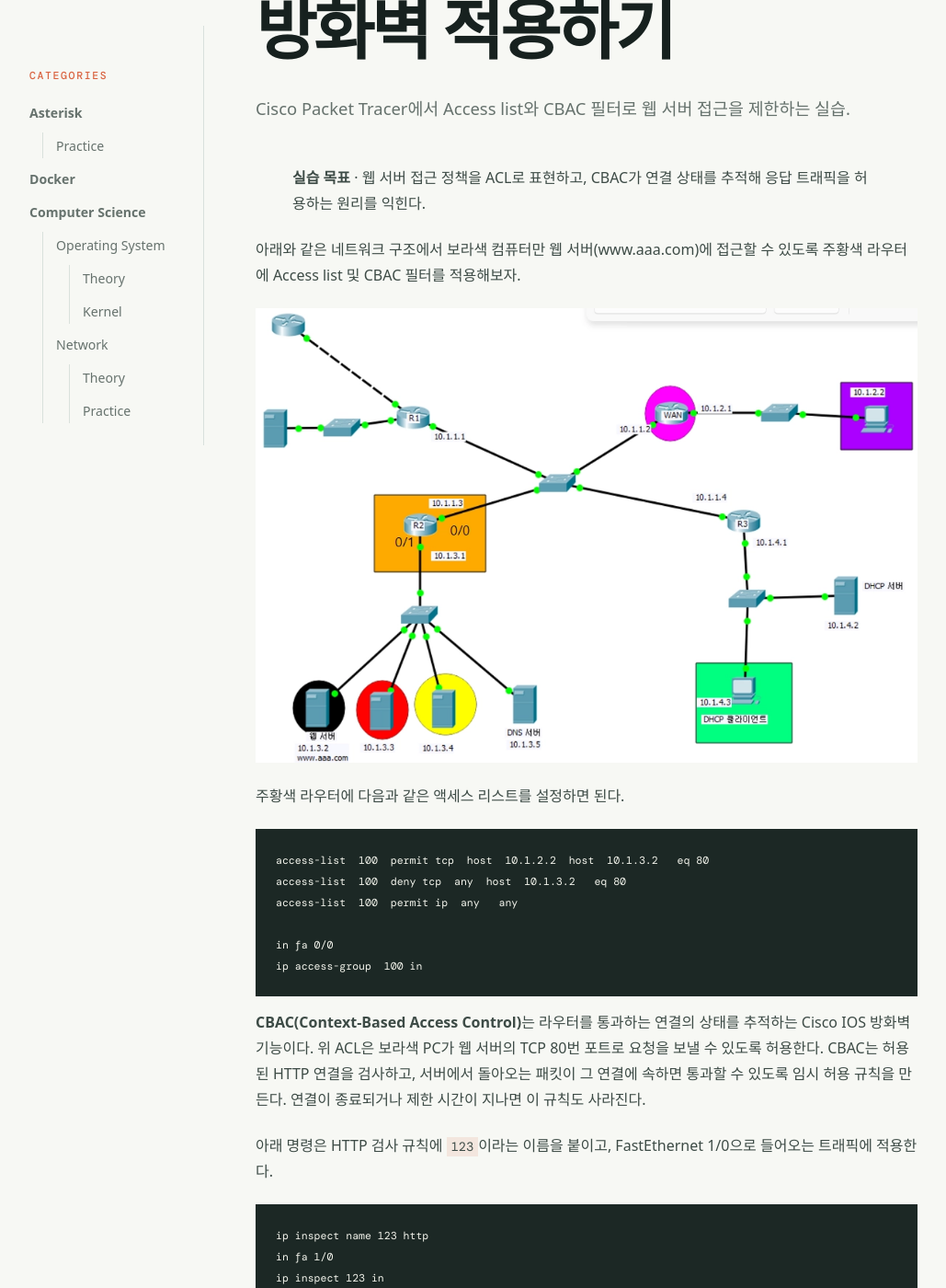
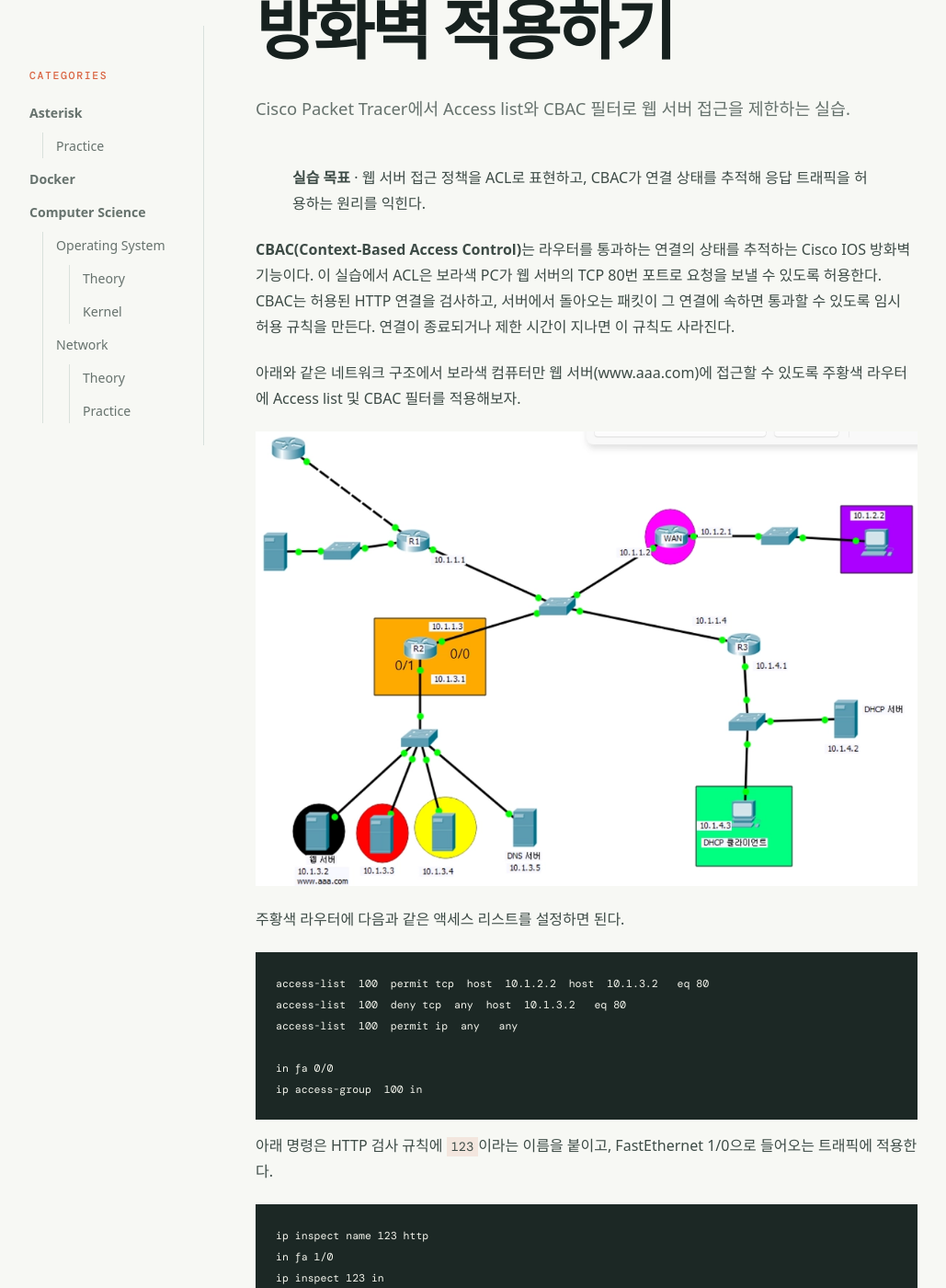
Before and after one commit to NotableDeveloper/NotableDeveloper.github.io, a Jekyll site: the page built from _posts/2026-11-17-network-firewall.md, in a window 1280 px wide and 1400 px high, scrolled down 215 px. Shown: the whole window at 92% size, without its empty margins (68-1097 px from the left). Built offline with Jekyll 4.4.1, drawn with Linux system fonts in a browser that asks for light colours; some web fonts are replaced; part of the change alters nothing that is shown.

Commit message:
Place CBAC explanation below the lab objective

````diff
--- a/_posts/2026-11-17-network-firewall.md
+++ b/_posts/2026-11-17-network-firewall.md
@@ -7,6 +7,8 @@ tags: [network, packet-tracer, firewall, acl, cbac]
 ---
 
 > **실습 목표** · 웹 서버 접근 정책을 ACL로 표현하고, CBAC가 연결 상태를 추적해 응답 트래픽을 허용하는 원리를 익힌다.
+
+**CBAC(Context-Based Access Control)**는 라우터를 통과하는 연결의 상태를 추적하는 Cisco IOS 방화벽 기능이다. 이 실습에서 ACL은 보라색 PC가 웹 서버의 TCP 80번 포트로 요청을 보낼 수 있도록 허용한다. CBAC는 허용된 HTTP 연결을 검사하고, 서버에서 돌아오는 패킷이 그 연결에 속하면 통과할 수 있도록 임시 허용 규칙을 만든다. 연결이 종료되거나 제한 시간이 지나면 이 규칙도 사라진다.
 
 아래와 같은 네트워크 구조에서 보라색 컴퓨터만 웹 서버(www.aaa.com)에 접근할 수 있도록 주황색 라우터에 Access list 및 CBAC 필터를 적용해보자.
 
@@ -23,8 +25,6 @@ in fa 0/0
 ip access-group  100 in
 ```
 
-**CBAC(Context-Based Access Control)**는 라우터를 통과하는 연결의 상태를 추적하는 Cisco IOS 방화벽 기능이다. 위 ACL은 보라색 PC가 웹 서버의 TCP 80번 포트로 요청을 보낼 수 있도록 허용한다. CBAC는 허용된 HTTP 연결을 검사하고, 서버에서 돌아오는 패킷이 그 연결에 속하면 통과할 수 있도록 임시 허용 규칙을 만든다. 연결이 종료되거나 제한 시간이 지나면 이 규칙도 사라진다.
-
 아래 명령은 HTTP 검사 규칙에 `123`이라는 이름을 붙이고, FastEthernet 1/0으로 들어오는 트래픽에 적용한다.
 
 ```
````
